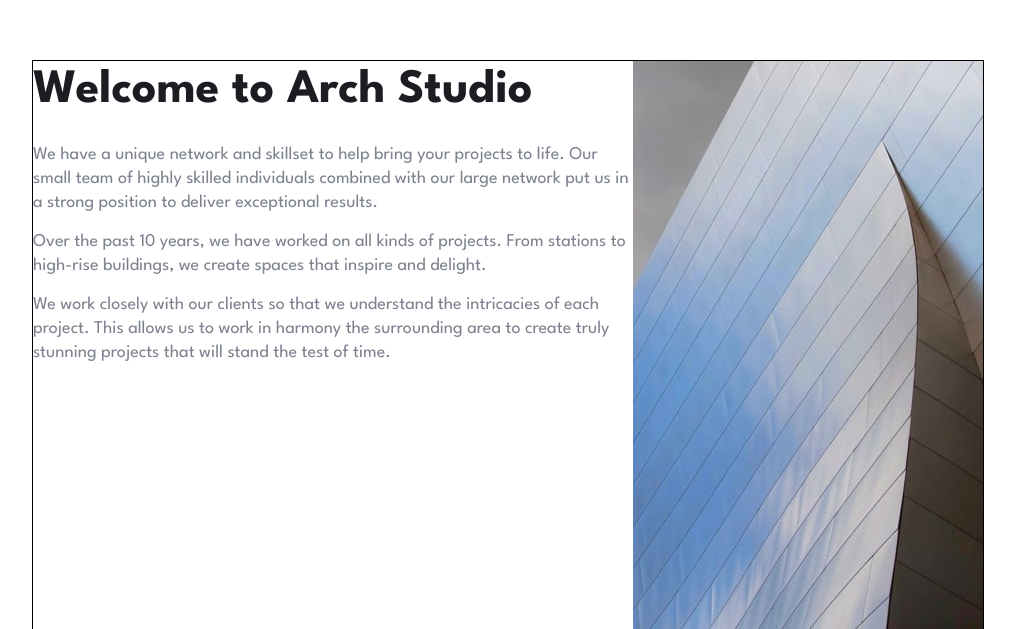
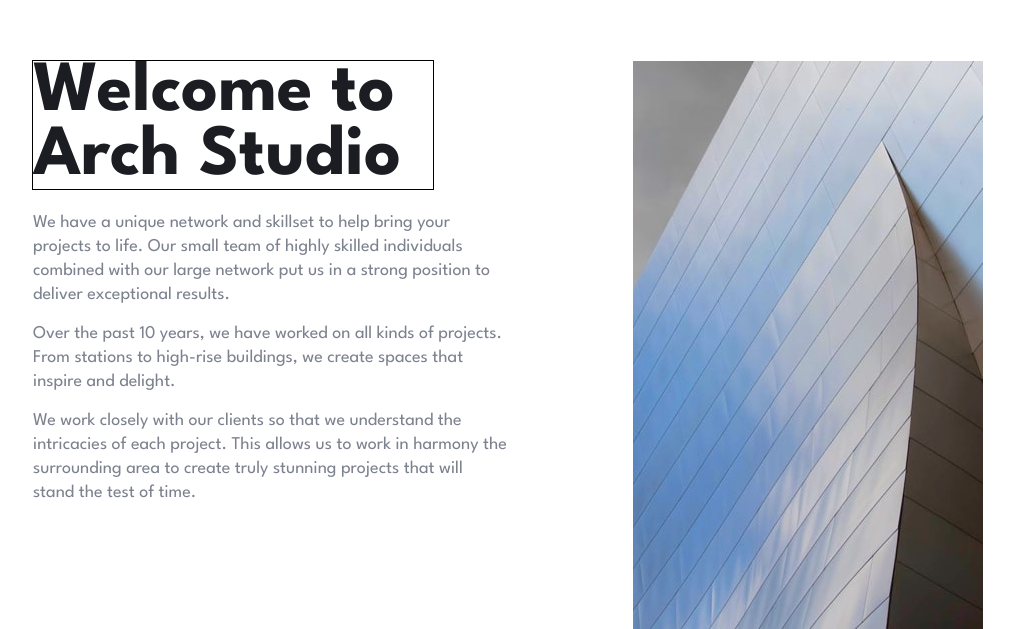
Before and after one commit to JJWallis/arch-studio, a Next.js app: page / in a window 1280 px wide. Shown: the part 902-1531 px from the top of the page, without its empty margins (132-1147 px from the left). Built offline with nearby package versions, Linux system fonts and the light colour scheme.

Commit message:
title comp ip

```diff
--- a/src/components/copySectionWithBorder/CopySectionWithBorderHome.tsx
+++ b/src/components/copySectionWithBorder/CopySectionWithBorderHome.tsx
@@ -4,21 +4,24 @@ import styled from 'styled-components';
 import { device } from '../../config/theme/device';
 import CopySectionWithBorder from './CopySectionWithBorder';
 import WelcomeImage from '../../../public/assets/home/desktop/image-welcome.jpg';
+import { CopySectionWithBorderTitle } from './CopySectionWithBorderTitle';
 
 const Wrapper = styled(CopySectionWithBorder)`
-   outline: 1px solid black;
    @media ${device.laptop} {
+      --gap: 125px;
       display: grid;
       grid-template-columns: 1fr auto;
+      gap: 125px;
    }
 `;
 
-// todo -> make separate component (used on all pages)
-const Title = styled.h2`
+const Title = styled(CopySectionWithBorderTitle)`
+   outline: 1px solid black;
    margin-bottom: 22px;
-   font-size: var(--fs-heading-small-medium);
-   line-height: var(--lh-heading-small);
-   color: var(--clr-dark-blue);
+
+   @media ${device.tablet} {
+      max-width: 400px;
+   }
 `;
 
 const Paragraph = styled.p`
--- /dev/null
+++ b/src/components/copySectionWithBorder/CopySectionWithBorderTitle.tsx
@@ -0,0 +1,13 @@
+import styled from 'styled-components';
+import { device } from '../../config/theme/device';
+
+export const CopySectionWithBorderTitle = styled.h2`
+   font-size: var(--fs-heading-small-medium);
+   line-height: var(--lh-heading-small);
+   color: var(--clr-dark-blue);
+
+   @media ${device.tablet} {
+      font-size: var(--fs-heading-medium);
+      line-height: var(--lh-heading-medium);
+   }
+`;
```
